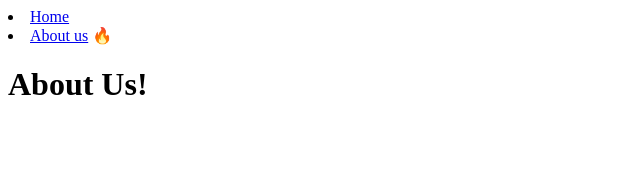
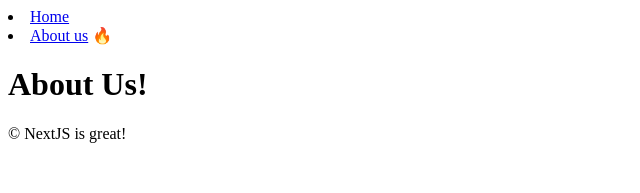
Before and after one commit to mysticalness/learn-nextjs14, a Next.js app: page /about-us in a window 1280 px wide. Shown: the top 193 px of the page, without its empty margins (0-640 px from the left). Built offline with nearby package versions, Linux system fonts and the light colour scheme.

Commit message:
#2.7 Layouts

```diff
--- /dev/null
+++ b/app/about-us/layout.tsx
@@ -0,0 +1,12 @@
+export default function AboutUsLayout({
+    children,
+  }: {
+    children: React.ReactNode
+  }) {
+    return (
+      <div>
+          {children}
+          &copy; NextJS is great!
+      </div>
+    )
+  }
--- a/app/about-us/page.tsx
+++ b/app/about-us/page.tsx
@@ -1,8 +1,5 @@
-import Navigation from "../../components/navigation"
-
 export default function AboutUs() {
     return <div>
-        <Navigation />
         <h1>About Us!</h1>
     </div>
 }
--- a/app/layout.tsx
+++ b/app/layout.tsx
@@ -1,16 +1,21 @@
+import Navigation from "../components/navigation"
+
 export const metadata = {
   title: 'Next.js',
   description: 'Generated by Next.js',
 }
 
-export default function RootLayout({
+export default function Layout({
   children,
 }: {
   children: React.ReactNode
 }) {
   return (
     <html lang="en">
-      <body>{children}</body>
+      <body>
+        <Navigation/>
+        {children}
+        </body>
     </html>
   )
 }
--- a/app/not-found.tsx
+++ b/app/not-found.tsx
@@ -1,8 +1,5 @@
-import Navigation from "../components/navigation";
-
 export default function NotFound() {
     return <div>
-        <Navigation />
         <h1>Not Found!</h1>
     </div>
 }
--- a/app/page.tsx
+++ b/app/page.tsx
@@ -1,8 +1,5 @@
-import Navigation from "../components/navigation"
-
 export default function Page() {
     return <div>
-        <Navigation />
         <h1>Hello!</h1>
     </div>
 }
```
Also changed, not shown: app/about-us/company/sales/layout.tsx (added, +12 -0 lines).
